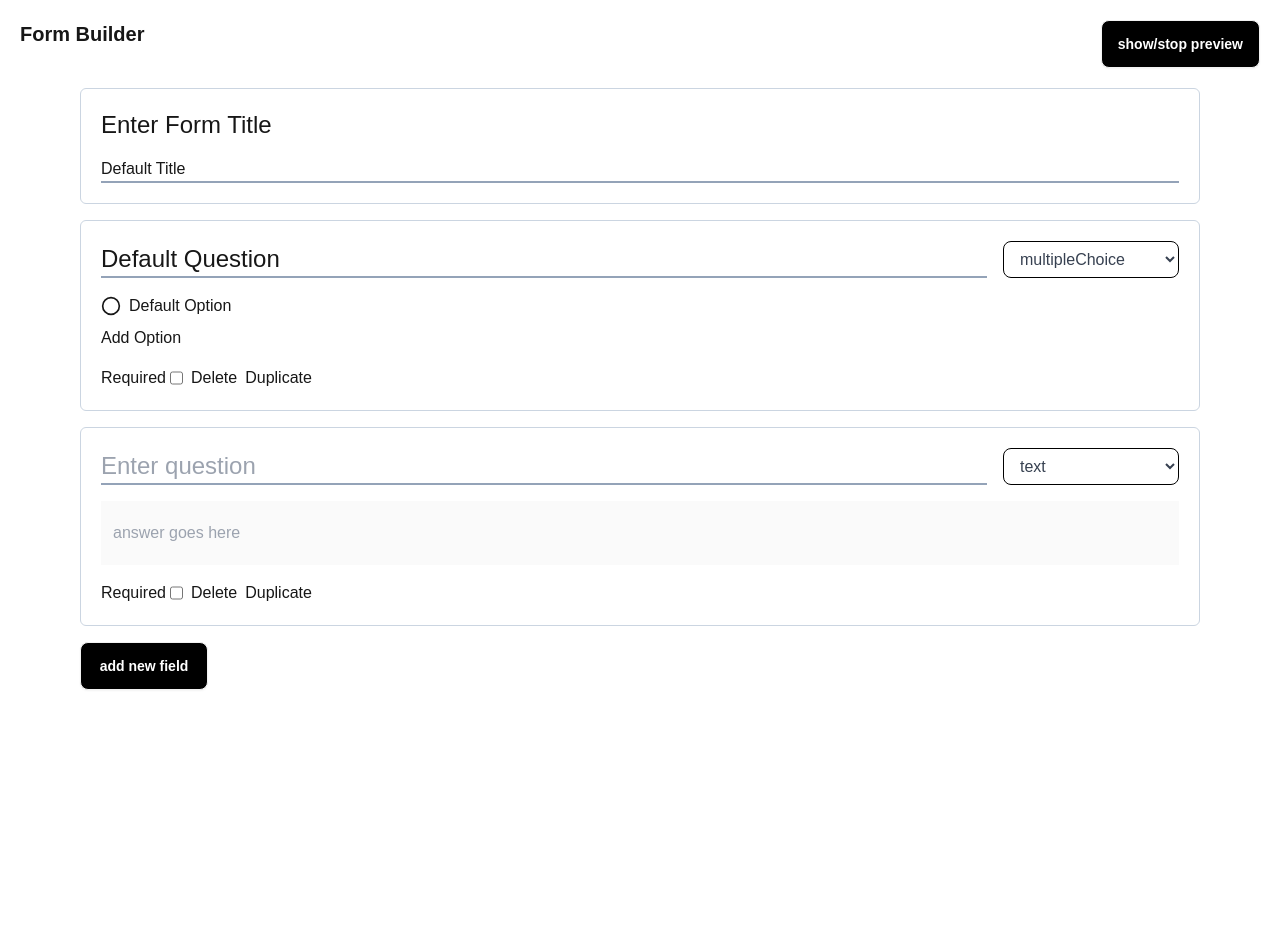
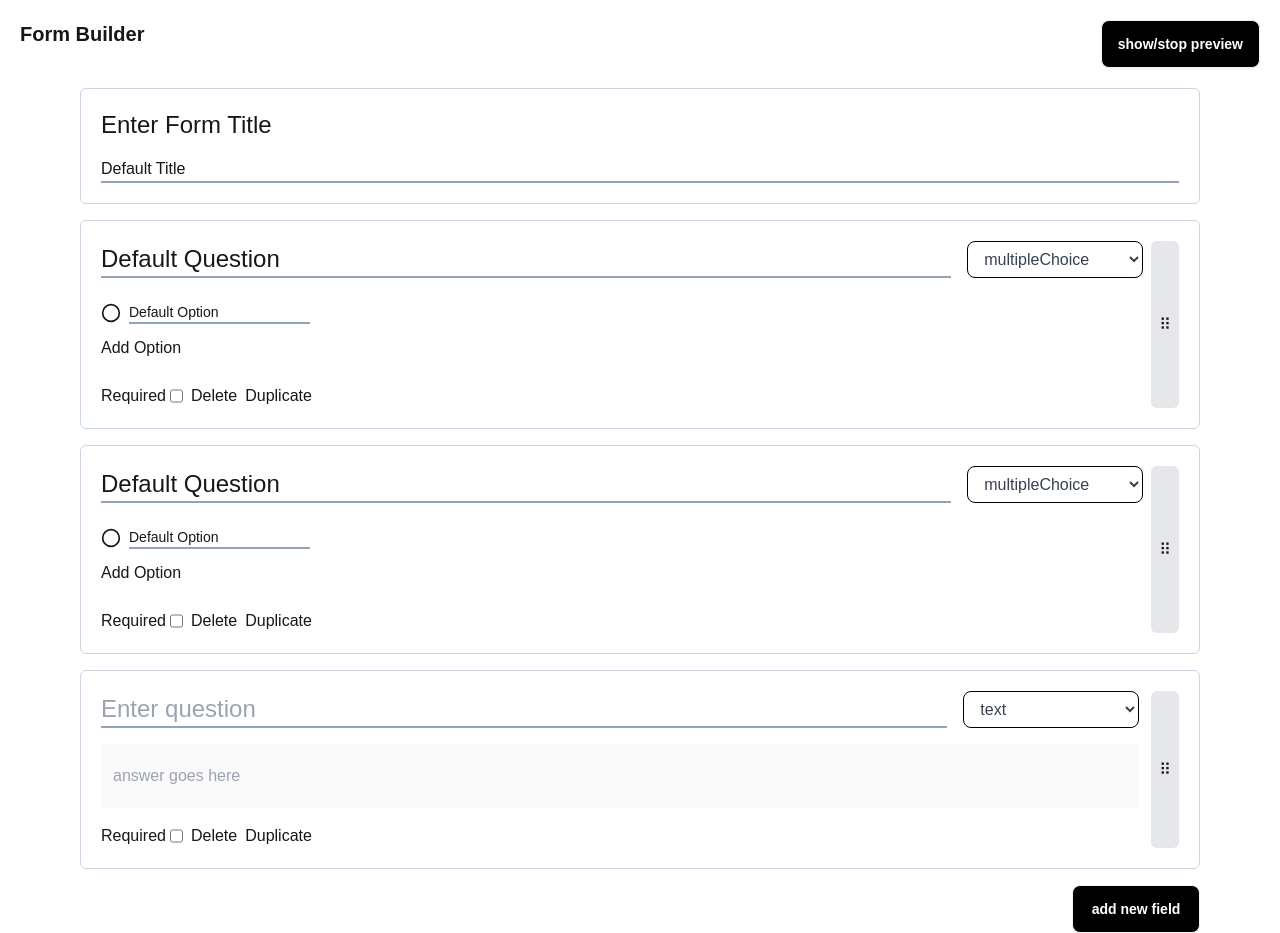
Before and after one commit to Myo-Htet-San-Brainy/Form-Builder, a Next.js app: page / in a window 1280 px wide. Both pictures are taken after a click on the button "add new field". Before the commit the page ends 800 px from the top, so only its background shows below. Built offline with nearby package versions, Linux system fonts and the light colour scheme.

Commit message:
fixed 'input elements not working bc parent is draggable issue'

```diff
--- a/app/components/SelectField.tsx
+++ b/app/components/SelectField.tsx
@@ -6,7 +6,11 @@ import { useFormStore } from "../lib/formStore";
 import { Circle } from "lucide-react";
 import { SelectField as SelectFieldType } from "../entities/form";
 
-const SelectField: React.FC<{ fieldId: string }> = ({ fieldId }) => {
+const SelectField: React.FC<{
+  fieldId: string;
+  listeners: any;
+  attributes: any;
+}> = ({ fieldId, listeners, attributes }) => {
   const { formFields, changeOption, addOption } = useFormStore();
   const formField = formFields.find(
     (field) => field.id === fieldId
@@ -15,17 +19,20 @@ const SelectField: React.FC<{ fieldId: string }> = ({ fieldId }) => {
   if (!formField) return null; // Handle case where field is not found
 
   return (
-    <div className="px-5 py-5 flex flex-col gap-4 border border-slate-300 rounded-md">
+    <div className="flex gap-2 px-5 py-5 border border-slate-300 rounded-md">
+      <div className="grow flex flex-col gap-6 ">
         <div className="flex flex-col md:flex-row gap-4">
           <FieldQuestion fieldId={fieldId} />
           <FieldChooseAnsType fieldId={fieldId} />
         </div>
-      <div className="flex flex-col gap-2 items-start">
+        <div className="flex flex-col gap-3 items-start">
           {formField.options.map((option) => (
             <div key={option.id} className="flex items-center gap-2">
               <Circle size={20} />
               <input
+                className=" font-medium text-sm border-b-2 border-slate-400 focus:border-black focus:border-b-[3px] outline-none transition-all duration-200 caret-black"
                 type="text"
+                placeholder="option"
                 value={option.value}
                 onChange={(e) => changeOption(fieldId, option.id, e)}
               />
@@ -35,6 +42,14 @@ const SelectField: React.FC<{ fieldId: string }> = ({ fieldId }) => {
         </div>
         <FieldActions fieldId={fieldId} />
       </div>
+      <div
+        className="flex items-center cursor-grab p-2 bg-gray-200 rounded-md"
+        {...listeners}
+        {...attributes}
+      >
+        ⠿
+      </div>
+    </div>
   );
 };
 
--- a/app/components/TextField.tsx
+++ b/app/components/TextField.tsx
@@ -3,15 +3,33 @@ import FieldChooseAnsType from "./FieldChooseAnsType";
 import FieldQuestion from "./FieldQuestion";
 import FieldActions from "./FieldActions";
 
-const TextField: React.FC<{ fieldId: string }> = ({ fieldId }) => {
+const TextField: React.FC<{
+  fieldId: string;
+  listeners: any;
+  attributes: any;
+}> = ({ fieldId, listeners, attributes }) => {
   return (
-    <div className="px-5 py-5 flex flex-col gap-4 border border-slate-300 rounded-md">
-      <div className="flex flex-col md:flex-row gap-4">
-        <FieldQuestion fieldId={fieldId} />
-        <FieldChooseAnsType fieldId={fieldId} />
+    <div className="flex gap-3 px-5 py-5 border border-slate-300 rounded-md">
+      <div className="grow flex flex-col gap-4 ">
+        <div className="flex flex-col md:flex-row gap-4">
+          <FieldQuestion fieldId={fieldId} />
+          <FieldChooseAnsType fieldId={fieldId} />
+        </div>
+
+        <input
+          className="py-5 px-3"
+          placeholder={`answer goes here`}
+          disabled
+        />
+        <FieldActions fieldId={fieldId} />
       </div>
-      <input className="py-5 px-3" placeholder={`answer goes here`} disabled />
-      <FieldActions fieldId={fieldId} />
+      <div
+        className="flex items-center cursor-grab p-2 bg-gray-200 rounded-md"
+        {...listeners}
+        {...attributes}
+      >
+        ⠿
+      </div>
     </div>
   );
 };
--- a/app/lib/formStore.ts
+++ b/app/lib/formStore.ts
@@ -33,6 +33,13 @@ interface FormStore extends Form {
 export const useFormStore = create<FormStore>((set) => ({
   // Initial state
   formFields: [
+    {
+      id: uuidv4(), // Add an `id` for each field
+      type: "multipleChoice" as const,
+      options: [{ id: uuidv4(), value: "Default Option" }],
+      question: "Default Question",
+      required: false,
+    },
     {
       id: uuidv4(), // Add an `id` for each field
       type: "multipleChoice" as const,
@@ -143,7 +150,9 @@ export const useFormStore = create<FormStore>((set) => ({
       title: e.target.value,
     })),
 
-  changeFieldQuestion: (id: string, e: React.ChangeEvent<HTMLInputElement>) =>
+  changeFieldQuestion: (id: string, e: React.ChangeEvent<HTMLInputElement>) => {
+    console.log("change field q");
+
     set((state) => ({
       ...state,
       formFields: state.formFields.map(
@@ -152,7 +161,8 @@ export const useFormStore = create<FormStore>((set) => ({
             ? { ...field, question: e.target.value } // Update the question for the matching field
             : field // Leave other fields unchanged
       ),
-    })),
+    }));
+  },
 
   // Method to change field answer type
   changeFieldAnswerType: (
@@ -167,7 +177,6 @@ export const useFormStore = create<FormStore>((set) => ({
           : field
       ),
     })),
-
   // Method to delete a field
   deleteField: (id: string) =>
     set((state) => ({
--- a/app/page.tsx
+++ b/app/page.tsx
@@ -40,11 +40,23 @@ const Page = () => {
   );
 };
 
-const renderField = (field: FormField) => {
+const renderField = (field: FormField, attributes: any, listeners: any) => {
   if (isTextField(field)) {
-    return <TextField fieldId={field.id} />;
+    return (
+      <TextField
+        fieldId={field.id}
+        listeners={listeners}
+        attributes={attributes}
+      />
+    );
   } else if (isSelectField(field)) {
-    return <SelectField fieldId={field.id} />;
+    return (
+      <SelectField
+        fieldId={field.id}
+        listeners={listeners}
+        attributes={attributes}
+      />
+    );
   }
 };
 
@@ -61,7 +73,8 @@ const FormBuilder = () => {
   );
 
   function handleDragEnd(e: any) {
-    // console.log(e);
+    console.log(e);
+    // e.stopPropagation();
     const activeId = e.active.id;
     const overId = e.over.id;
     if (activeId !== overId) {
@@ -89,8 +102,9 @@ const FormBuilder = () => {
       </div>
       {/* END OF FORM TITLE */}
       {/* FORM FIELDS */}
+
       <DndContext
-        sensors={sensors}
+        // sensors={sensors}
         collisionDetection={closestCenter}
         onDragEnd={handleDragEnd}
       >
@@ -109,14 +123,9 @@ const FormBuilder = () => {
                 style: any
               ) => {
                 return (
-                  <button
-                    style={style}
-                    {...attributes}
-                    {...listeners}
-                    ref={setNodeRef}
-                  >
-                    {renderField(field)}
-                  </button>
+                  <div style={style} ref={setNodeRef}>
+                    {renderField(field, attributes, listeners)}
+                  </div>
                 );
               }}
             />
@@ -126,9 +135,11 @@ const FormBuilder = () => {
 
       {/*END OF FORM FIELDS */}
       {/* actions */}
-      <button onClick={addNewField} className="w-32 btn bg-black text-white">
-        add new field
-      </button>
+      <div className="flex justify-end">
+        <button onClick={addNewField} className="w-32 btn bg-black text-white">
+          add new field
+        </button>
+      </div>
     </div>
   );
 };
```
Lines whose indentation alone changed are shown as unchanged.
